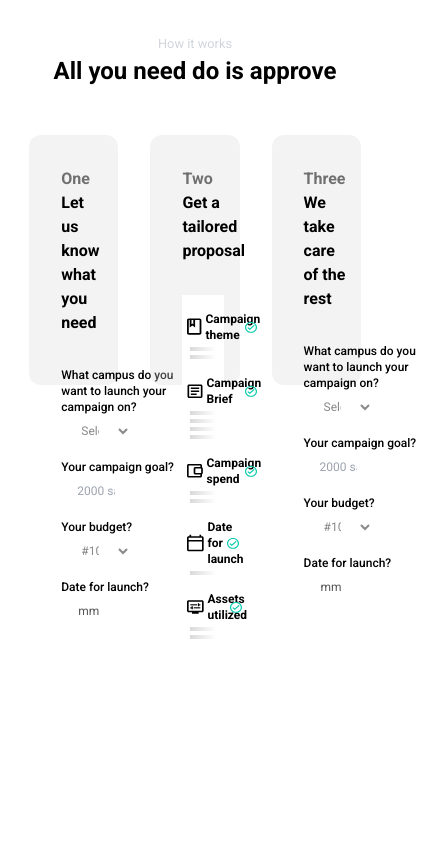
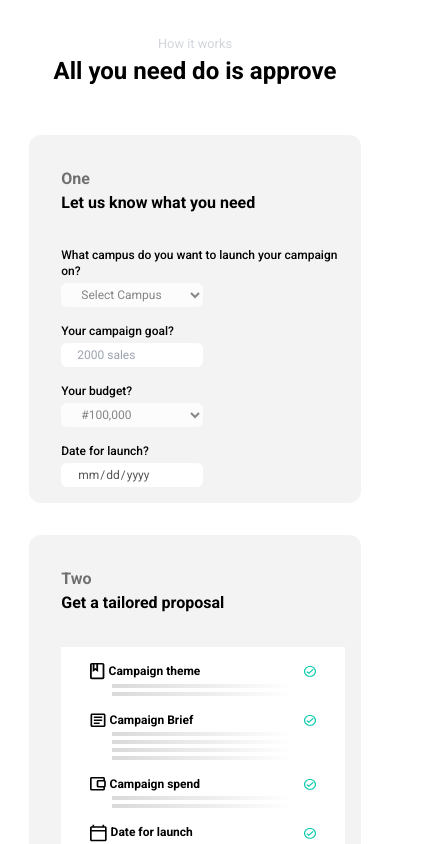
Before and after one commit to SILFRICA/CampusReach_Landing, a React (Vite) app: page / in a window 390 px wide. Shown: the part 9122-9966 px from the top of the page, 443 px wide, since content can reach past the window. Before the commit the page ends 9761 px from the top, so only its background shows below. Built offline with nearby package versions, Linux system fonts and the light colour scheme.

Commit message:
feat: smaller device breakpoint

```diff
--- a/src/components/sections/how-it-works/HowItWorks.tsx
+++ b/src/components/sections/how-it-works/HowItWorks.tsx
@@ -14,8 +14,8 @@ const HowItWorks: React.FC = () => {
           </h3>
         </div>
         <br />
-        <div className="grid grid-cols-3 gap-8 mt-6 lg:mt-8">
-          <div className="bg-cr-gray-150 h-[250px] lg:h-[400px] w-full p-4 rounded-xl">
+        <div className="grid grid-rows-1 gap-8 mt-6 lg:grid-cols-3 lg:mt-8">
+          <div className="bg-cr-gray-150 h-fit lg:h-[420px] w-full p-4 rounded-xl">
             <div className="flex flex-col items-start justify-between mt-4 lg:w-[95%] h-full gap-8 pl-4">
               <header>
                 <span className="text-base font-semibold lg:text-xl text-cr-gray-400">
@@ -64,7 +64,7 @@ const HowItWorks: React.FC = () => {
               </div>
             </div>
           </div>
-          <div className="bg-cr-gray-150 h-[250px] lg:h-[400px] w-full p-4 rounded-xl">
+          <div className="bg-cr-gray-150 h-fit lg:h-[420px] w-full p-4 rounded-xl">
             <div className="flex flex-col items-start justify-between mt-4 lg:w-[95%] h-full gap-8 pl-4">
               <header>
                 <span className="text-base font-semibold lg:text-xl text-cr-gray-400">
@@ -86,7 +86,7 @@ const HowItWorks: React.FC = () => {
               </div>
             </div>
           </div>
-          <div className="bg-cr-gray-150 h-[250px] lg:h-[400px] w-full p-4 rounded-xl">
+          <div className="bg-cr-gray-150 h-fit lg:h-[420px] w-full p-4 rounded-xl">
             <div className="flex flex-col items-start justify-between mt-4 lg:w-[95%] h-full gap-8 pl-4">
               <header>
                 <span className="text-base font-semibold lg:text-xl text-cr-gray-400">
```
